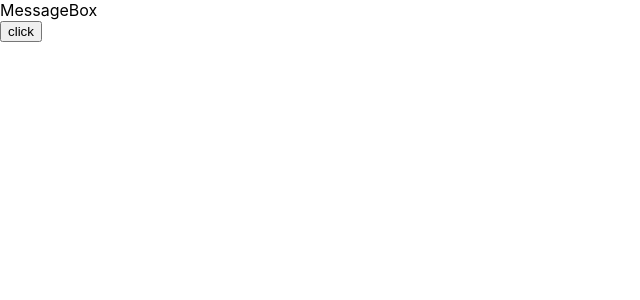
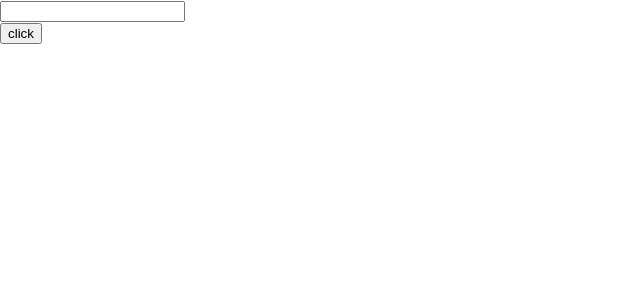
Before and after one commit to widisal125/learn-reactjs, a React (Create React App) app: page / in a window 1280 px wide. Shown: the top 300 px of the page, without its empty margins (0-640 px from the left). Built offline with nearby package versions, Linux system fonts and the light colour scheme.

Commit message:
Ref forwarding

```diff
--- a/src/App.js
+++ b/src/App.js
@@ -2,9 +2,10 @@ import logo from './logo.svg';
 import './App.css';
 import RefsDemo from './components/RefsDemo';
 import ClassRef from './components/ClassRef';
+import FRParent from './components/FRParent';
 
 function App() {
-  return (<ClassRef />);
+  return (<FRParent />);
 }
 
 export default App;
--- /dev/null
+++ b/src/components/FRChild.js
@@ -0,0 +1,11 @@
+import React, { Component } from 'react'
+
+const FRChild = React.forwardRef((props, ref) => {
+  return (
+    <div>
+      <input ref={ref} type="text" />
+    </div>
+  )
+});
+
+export default FRChild
--- /dev/null
+++ b/src/components/FRParent.js
@@ -0,0 +1,25 @@
+import React, { Component } from 'react'
+import FRChild from './FRChild';
+
+class FRParent extends Component {
+  constructor(props) {
+    super(props)
+
+    this.inputRef = React.createRef();
+  }
+
+  handleClick = () => {
+    this.inputRef.current.focus()
+  }
+
+  render() {
+    return (
+      <div>
+        <FRChild ref={this.inputRef} />
+        <button onClick={this.handleClick}>click</button>
+      </div>
+    )
+  }
+}
+
+export default FRParent
```
